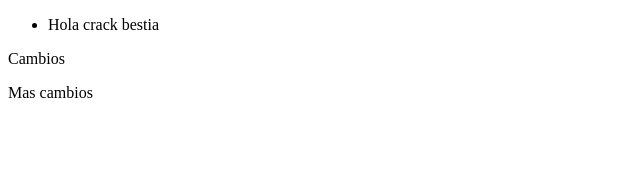
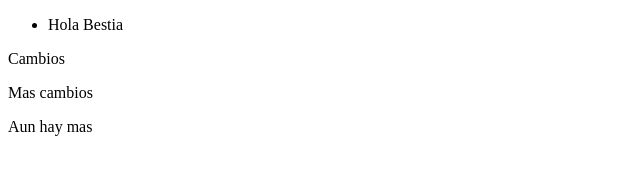
Before and after one commit to lucassantiagonahuel/edteam, a plain HTML site: page index.html in a window 1280 px wide. Shown: the whole page, without its empty margins (0-640 px from the left). Drawn offline with Linux system fonts and the light colour scheme.

Commit message:
Primer commit

```diff
--- a/index.html
+++ b/index.html
@@ -9,12 +9,13 @@
 
     <div>
         <ul>
-            <li>Hola crack bestia</li>
+            <li>Hola Bestia</li>
         </ul>
     </div>
      <div>
          <p>Cambios</p>
          <p>Mas cambios</p>
+         <p>Aun hay mas</p>
      </div>
 <script src="script.js"></script>
 </body>
```
